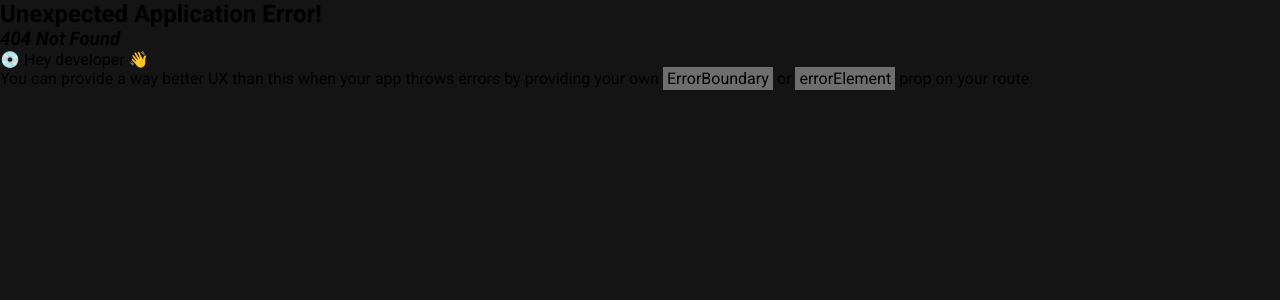
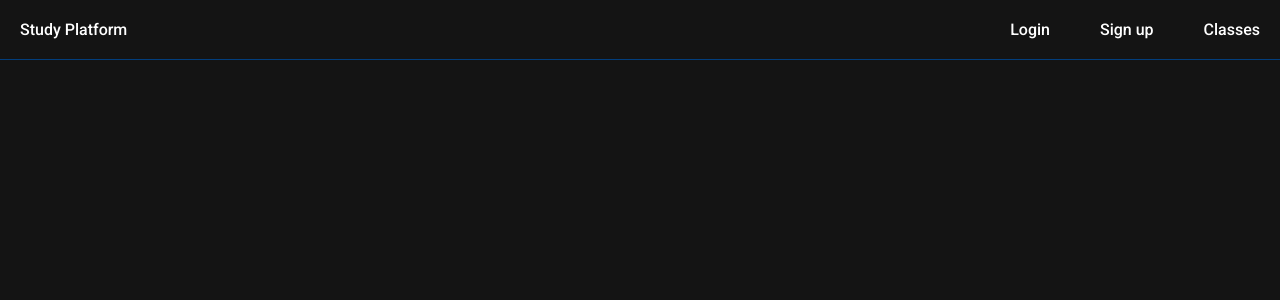
Before and after one commit to NiltonMeira/StudyPlataform, a React (Vite) app in the folder frontend/: page /home in a window 1280 px wide. Before the commit this address had no page. Shown: the top 300 px of the page. Built offline with nearby package versions, Linux system fonts and the light colour scheme.

Commit message:
feat: home page structure

```diff
--- /dev/null
+++ b/frontend/src/pages/Home/components/homeContent/homeContent.tsx
@@ -0,0 +1,7 @@
+export const HomeContent = () => {
+    return(
+        <>
+
+        </>
+    )
+}
--- /dev/null
+++ b/frontend/src/pages/Home/home.tsx
@@ -0,0 +1,10 @@
+import { HomeContent } from "./components/homeContent/homeContent"
+
+export const Home = () =>{
+    return(
+        <>
+           <HomeContent/>
+        </>
+    )
+
+}
--- a/frontend/src/pages/Login/components/Form/Form.tsx
+++ b/frontend/src/pages/Login/components/Form/Form.tsx
@@ -1,4 +1,3 @@
-import { SyntheticEvent, useState } from "react";
 import { StyledForm } from "./style"
 import { MainContainer } from "./style"
 import { StyledInput } from "./style";
--- a/frontend/src/routes/mainroutes.tsx
+++ b/frontend/src/routes/mainroutes.tsx
@@ -2,6 +2,7 @@ import { createBrowserRouter } from "react-router-dom";
 import App from "../App";
 import { Login } from "../pages/Login/Login";
 import { SignUp } from "../pages/SingUp";
+import { Home } from "../pages/Home/home";
 
 
 const mainRoutes = createBrowserRouter([
@@ -18,6 +19,13 @@ const mainRoutes = createBrowserRouter([
             <App>
                 <SignUp />
             </App>
+    },
+    {
+        path: "/home",
+        element:
+        <App>
+            <Home/>
+        </App>
     }
 ])
 
```
Also changed, not shown: frontend/src/pages/Home/components/homeContent/style.ts (added).
